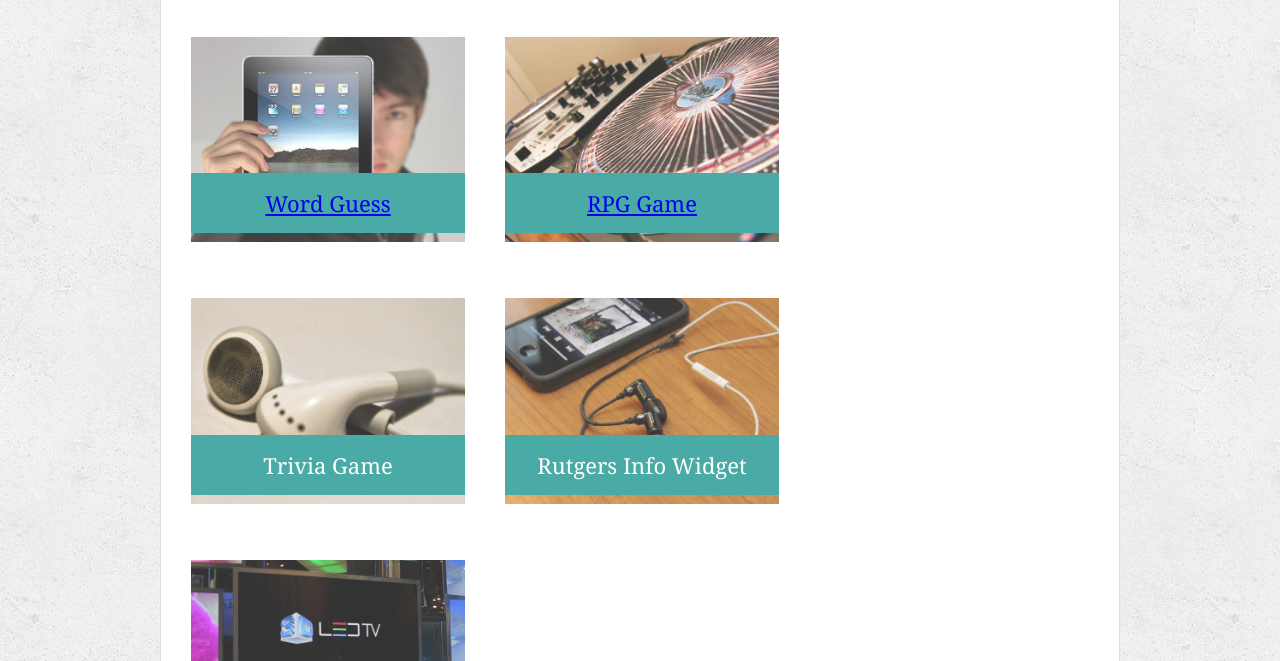
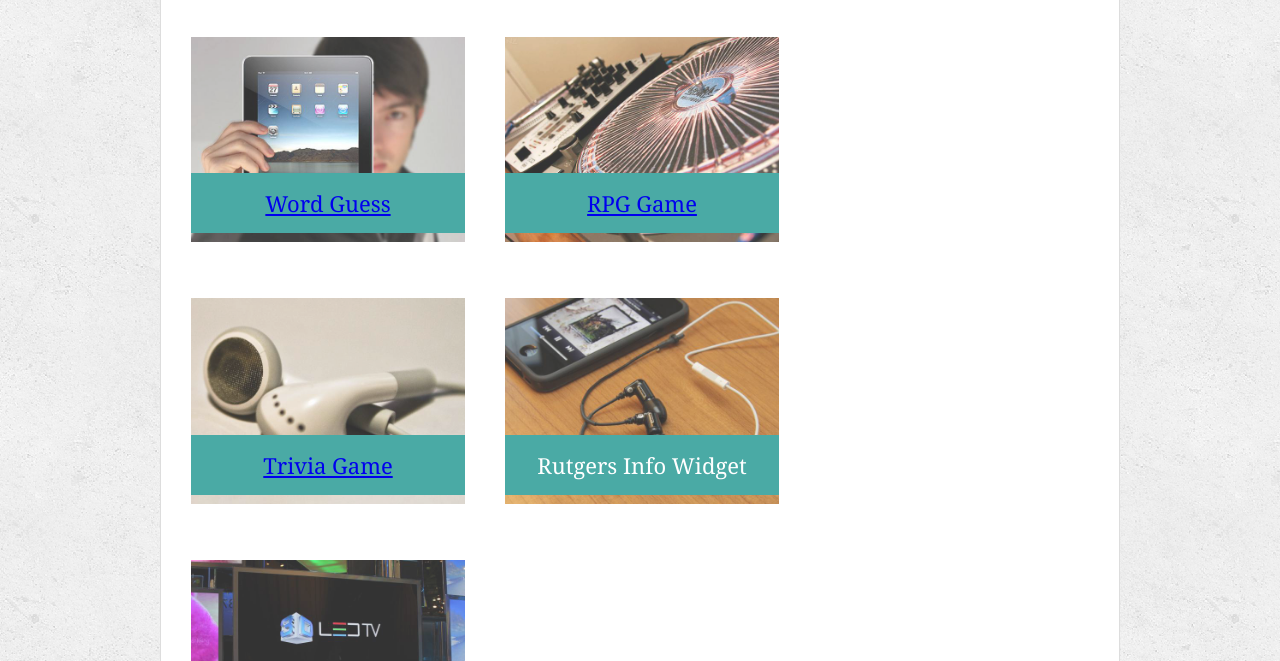
Before and after one commit to Deepastar/Responsive-Portfolio, a plain HTML site: page portfolio.html in a window 1280 px wide. Shown: the part 139-800 px from the top of the page. Drawn offline with Linux system fonts and the light colour scheme.

Commit message:
Added the Trivia game to the portfolio

```diff
--- a/portfolio.html
+++ b/portfolio.html
@@ -38,7 +38,7 @@
 
             <div class="work">
                 <img src="assets/images/technics-q-c-640-480-5.jpg" alt="Trivia Game">
-                <h3>Trivia Game</h3>
+                <h3><a href="https://deepastar.github.io/TriviaGame/">Trivia Game</a></h3>
             </div>
 
 
```
